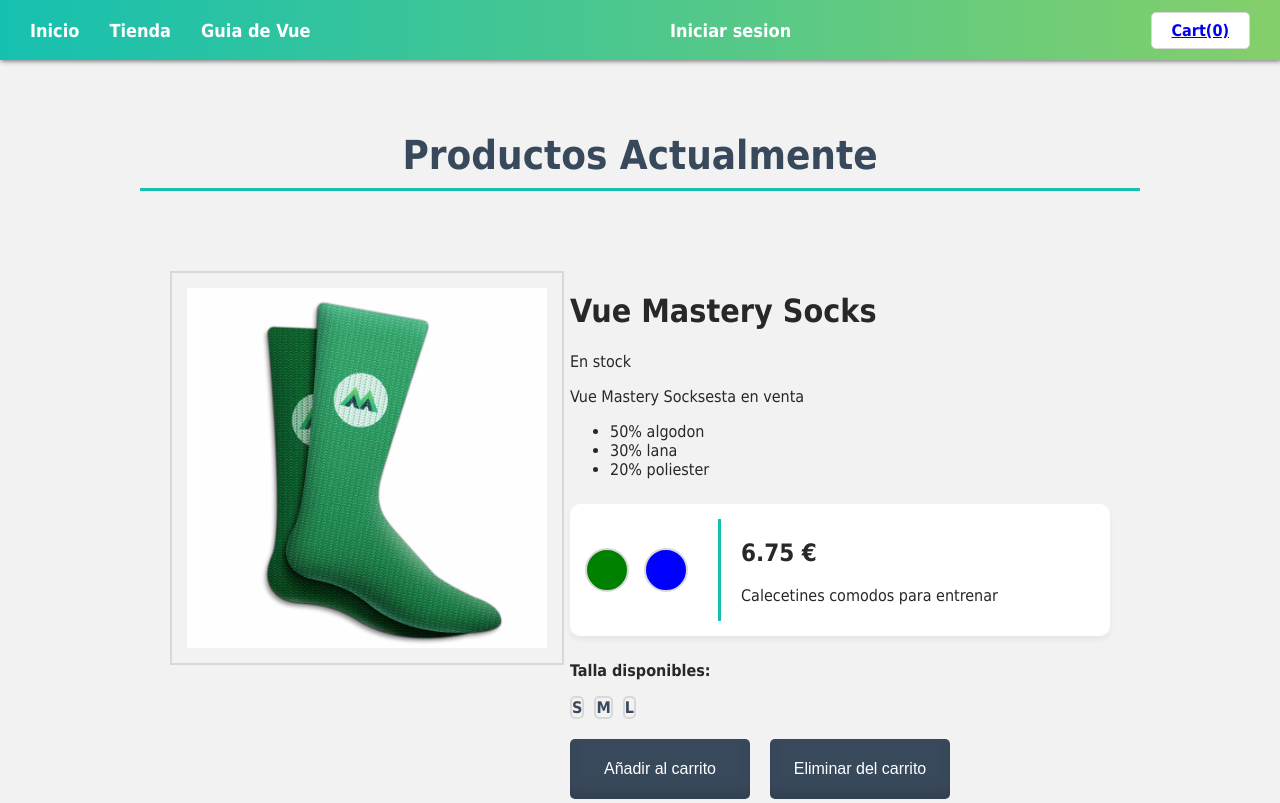
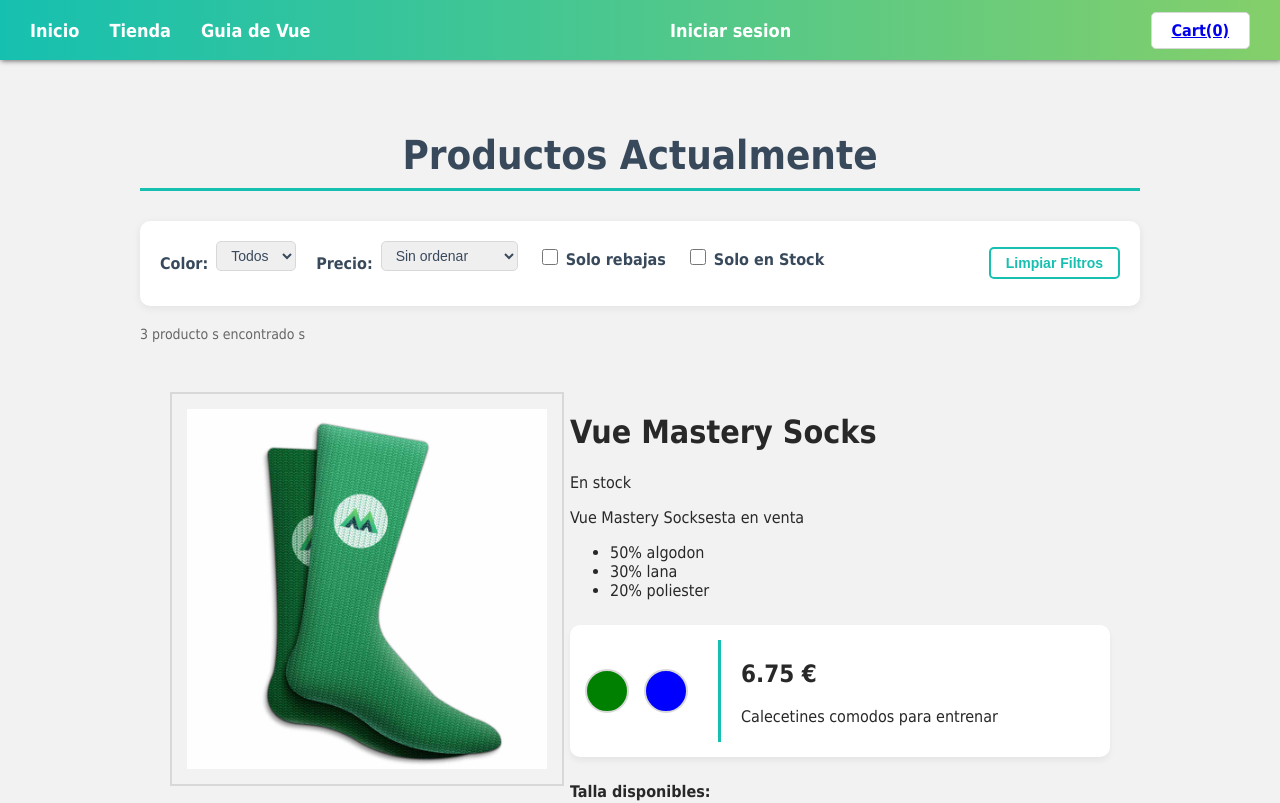
Before and after one commit to Gabriel6966/VueShopLearn, a Vue app: page /tienda in a window 1280 px wide. Shown: the top 803 px of the page. Built offline with nearby package versions, Linux system fonts and the light colour scheme; data requests are answered from the project's data file.

Commit message:
Add shop filters and sintaxis exceptions

```diff
--- a/src/views/TiendaView.vue
+++ b/src/views/TiendaView.vue
@@ -1,9 +1,16 @@
 <script setup>
-import { ref, onMounted } from 'vue'
+import { ref, onMounted, computed } from 'vue'
 import TiendaService from '../services/TiendaService'
 import ProductoInfo from './ProductoInfo.vue'
 
+//Filtros
+const Color = ref('')
+const Rebajas = ref(false)
+const Stock = ref(false)
+const Orden = ref('')
 const productos = ref([])
+
+//Montamos los productos de la API
 onMounted(() => {
   TiendaService.getCalcetines()
     .then((response) => {
@@ -13,15 +20,142 @@
       console.log(error)
     })
 })
+
+//Bucle para que saque los colores sin repetir
+const colordispo = computed(() => {
+  const colores = []
+  for (const producto of productos.value) {
+    for (const variante of producto.variantes) {
+      //En caso de que el color no este en el array lo metemos con el .includes
+      if (!colores.includes(variante.color)) {
+        colores.push(variante.color)
+      }
+    }
+  }
+  return colores
+})
+
+//Ordenamos mediante metodo quicksrot
+function quickSort(array, orden) {
+  //Excepciones
+  if (array.length <= 1) return array
+
+  //Constante la cual es el medio
+  const p = array[Math.floor(array.length / 2)].price
+  const menos = []
+  const igual = []
+  const mayor = []
+
+  for (const producto of array) {
+    if (producto.price < p) {
+      menos.push(producto)
+    } else if (producto.price === p) {
+      igual.push(producto)
+    } else {
+      mayor.push(producto)
+    }
+  }
+  //Recursividad
+  if (orden === 'asc') {
+    //Y ordenamos de menor a mayor,primero menores luego iguales y luego mayores
+    return [...quickSort(menos, orden), ...igual, ...quickSort(mayor, orden)]
+  } else {
+    //Lo mismo solo que esta vez cambiamos las ultimas variables del principio  y final para que sea al reves
+    return [...quickSort(mayor, orden), ...igual, ...quickSort(menos, orden)]
+  }
+}
+
+//Calculamos los filtros una vez hechos arriba
+const filtrados = computed(() => {
+  let resultado = []
+
+  //Recorrer productos
+  for (const producto of productos.value) {
+    let comprobar1 = false //variables temporales para comprobar
+    let comprobar2 = false //variables temporales para comprobar
+    let comprobar3 = false //variables temporales para comprobar
+
+    for (const variante of producto.variantes) {
+      //Excepcion en caso de que no tenga pase y si tiene tambien para que no nos de error
+      if (variante.color === Color.value || !Color.value) comprobar1 = true
+      if (variante.enRebajas || !Rebajas.value) comprobar2 = true
+      if (variante.cantidad > 0 || !Stock.value) comprobar3 = true
+    }
+    //Y filtro final si pasan los  tres filtros anteriores
+    if (comprobar1 && comprobar2 && comprobar3) {
+      resultado.push(producto)
+    }
+  }
+
+  //Orden en caso de que el usuario seleccione ascendente o descendente
+  if (Orden.value === 'asc' || Orden.value === 'desc') {
+    resultado = quickSort(resultado, Orden.value)
+  }
+  return resultado
+})
+const reiniciar = () => {
+  Color.value = ''
+  Rebajas.value = false
+  Stock.value = false
+  Orden.value = ''
+}
 </script>
 
 <template>
   <div class="tienda-gigante">
     <h1 class="titulo-catalogo">Productos Actualmente</h1>
-    <div v-if="productos.length > 0">
-      <div v-for="producto in productos" :key="producto.id" class="producto-fila">
+
+    <div class="filtros-bar">
+      <div class="filtro-grupo">
+        <label>Color:</label>
+        <select v-model="Color">
+          <option value="">Todos</option>
+          <option v-for="color in colordispo" :key="color" :value="color">
+            {{ color }}
+          </option>
+        </select>
+      </div>
+
+      <div class="filtro-grupo">
+        <label>Precio:</label>
+        <select v-model="Orden">
+          <option value="">Sin ordenar</option>
+          <option value="asc">Menor a mayor</option>
+          <option value="desc">Mayor a menor</option>
+        </select>
+      </div>
+
+      <div class="filtro-grupo">
+        <label>
+          <input type="checkbox" v-model="Rebajas" />
+          Solo rebajas
+        </label>
+      </div>
+
+      <div class="filtro-grupo">
+        <label>
+          <input type="checkbox" v-model="Stock" />
+          Solo en Stock
+        </label>
+      </div>
+
+      <button class="btn-reset" @click="reiniciar">Limpiar Filtros</button>
+    </div>
+    <p class="resultado-count">
+      <!--Contamos los productos y hacemos un operador ternario en caso de que si hay mas de un producto ke añada la s de productos y no salga producto habiendo 4 productos-->
+      {{ filtrados.length }} producto {{ filtrados.length !== 1 ? 's' : '' }} encontrado
+      {{ filtrados.length !== 1 ? 's' : '' }}
+    </p>
+
+    <div v-if="filtrados.length > 0">
+      <div v-for="producto in filtrados" :key="producto.id" class="producto-fila">
         <ProductoInfo :calcetin="producto" />
       </div>
+    </div>
+
+    <div v-else class="sin-resultados">
+      <p>No hay productos con este filtro</p>
+      <button class="btn-reset" @click="reiniciar">Ver todos</button>
     </div>
   </div>
 </template>
@@ -37,21 +171,79 @@
   text-align: center;
   font-size: 40px;
   color: #39495c;
-  margin-bottom: 50px;
+  margin-bottom: 30px;
   border-bottom: 3px solid #16c0b0;
   padding-bottom: 10px;
 }
 
-/* Esta clase separa cada producto con una línea para que no se peguen */
-.producto-fila {
-  margin-bottom: 80px;
-  padding-bottom: 40px;
-  border-bottom: 2px dashed #ccc;
+.filtros-bar {
+  display: flex;
+  flex-wrap: wrap;
+  gap: 20px;
+  align-items: center;
+  background: white;
+  padding: 20px;
+  border-radius: 10px;
+  box-shadow: 0 2px 8px rgba(0, 0, 0, 0.07);
+  margin-bottom: 20px;
 }
 
-.cargando {
+.filtro-grupo {
+  display: flex;
+  align-items: center;
+  gap: 8px;
+  font-weight: bold;
+  color: #39495c;
+}
+
+.filtro-grupo select {
+  border: 1px solid #d8d8d8;
+  border-radius: 5px;
+  padding: 5px 10px;
+  font-size: 14px;
+  color: #39495c;
+  cursor: pointer;
+}
+
+.filtro-grupo input[type='checkbox'] {
+  width: 16px;
+  height: 16px;
+  cursor: pointer;
+  accent-color: #16c0b0;
+}
+
+.btn-reset {
+  background: none;
+  border: 2px solid #16c0b0;
+  color: #16c0b0;
+  padding: 6px 15px;
+  border-radius: 5px;
+  cursor: pointer;
+  font-weight: bold;
+  font-size: 14px;
+  transition: all 0.2s ease;
+  margin-left: auto;
+}
+
+.btn-reset:hover {
+  background: #16c0b0;
+  color: white;
+}
+
+.resultado-count {
+  color: #666;
+  font-size: 14px;
+  margin-bottom: 20px;
+}
+
+.sin-resultados {
   text-align: center;
-  margin-top: 50px;
+  padding: 60px 0;
   color: #666;
+  font-size: 20px;
+  display: flex;
+  flex-direction: column;
+  align-items: center;
+  gap: 20px;
 }
 </style>
```
